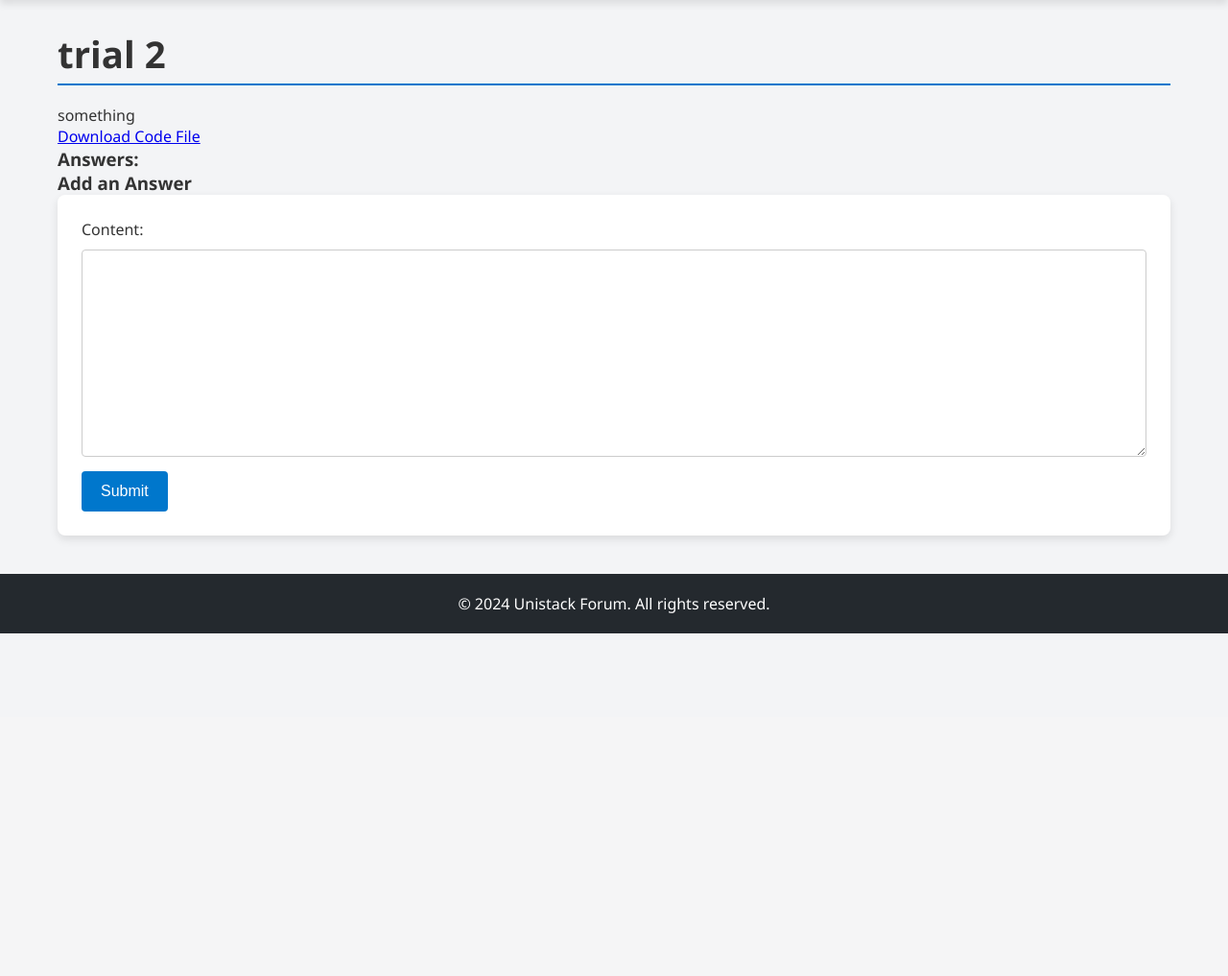
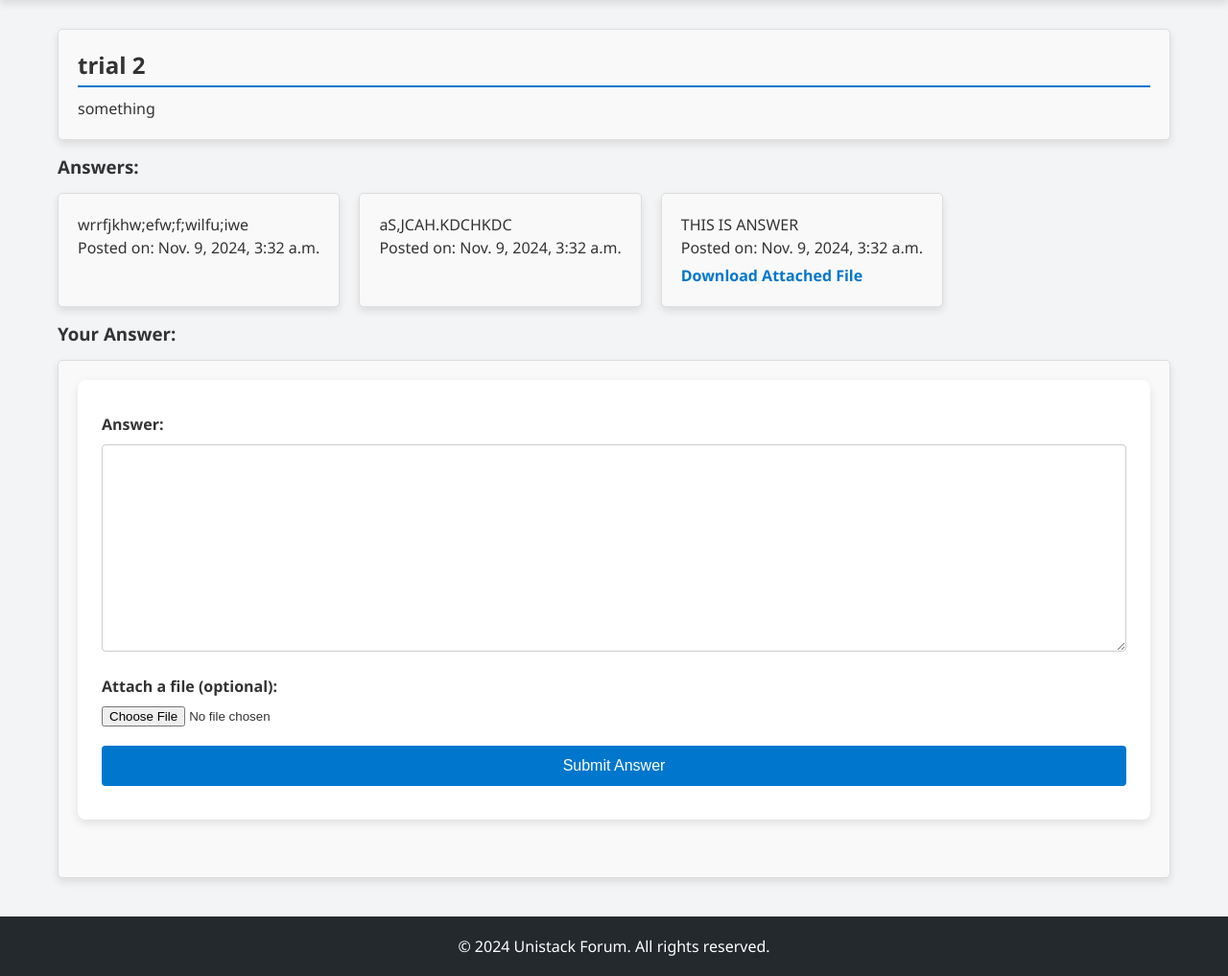
Before and after one commit to Nair3091/DjangoProject, a Django app: page /post/2/ in a window 1280 px wide. Shown: the part 53-1070 px from the top of the page at 96% size. Before the commit the page ends 713 px from the top, so only its background shows below. Run offline with Django 5.2, Linux system fonts and the light colour scheme; data comes from the database, SQL or seed files in the repository.

Commit message:
why will u not work

```diff
--- a/Unistack/forms.py
+++ b/Unistack/forms.py
@@ -9,4 +9,4 @@ class PostForm(forms.ModelForm):
 class AnswerForm(forms.ModelForm):
     class Meta:
         model = Answer
-        fields = ['content']
+        fields = ['content','file']
--- a/Unistack/models.py
+++ b/Unistack/models.py
@@ -1,22 +1,18 @@
 from django.db import models
-from django.contrib.auth.models import User
 
 class Post(models.Model):
-    user = models.ForeignKey(User, on_delete=models.CASCADE, related_name='posts')
-    title = models.CharField(max_length=200)
+    title = models.CharField(max_length=255)
     content = models.TextField()
-    code_snippet = models.TextField(blank=True, null=True)
-    code_file = models.FileField(upload_to='code_files/', blank=True, null=True)
     created_at = models.DateTimeField(auto_now_add=True)
+    code_snippet = models.TextField(blank=True, null=True)  # Add this field
+    code_file = models.FileField(upload_to='uploads/', blank=True, null=True)  # Add this field for file upload
 
-    def __str__(self):
-        return self.title
 
 class Answer(models.Model):
     post = models.ForeignKey(Post, on_delete=models.CASCADE, related_name='answers')
-    user = models.ForeignKey(User, on_delete=models.CASCADE, related_name='answers')
     content = models.TextField()
     created_at = models.DateTimeField(auto_now_add=True)
+    file = models.FileField(upload_to='uploads/', blank=True, null=True)  # New field for file upload
 
     def __str__(self):
-        return f"Answer by {self.user.username} on {self.post.title}"
+        return self.content[:50]
--- a/Unistack/views.py
+++ b/Unistack/views.py
@@ -28,8 +28,18 @@ def create_post(request):
 def post_detail(request, post_id):
     post = get_object_or_404(Post, id=post_id)
     answers = post.answers.all()
-    answer_form = AnswerForm()
-    return render(request, 'post_detail.html', {'post': post, 'answers': answers, 'answer_form': answer_form})
+
+    if request.method == 'POST':
+        form = AnswerForm(request.POST, request.FILES)  # Add request.FILES for file handling
+        if form.is_valid():
+            answer = form.save(commit=False)
+            answer.post = post
+            answer.save()
+            return redirect('post_detail', post_id=post.id)
+    else:
+        form = AnswerForm()
+
+    return render(request, 'post_detail.html', {'post': post, 'answers': answers, 'form': form})
 
 # Add an answer to a post
 @login_required
--- a/templates/base.html
+++ b/templates/base.html
@@ -157,6 +157,71 @@
             text-align: center;
             margin-top: 40px;
         }
+        form label {
+    font-weight: bold;
+    margin-top: 10px;
+    display: block;
+    color: #333;
+}
+    form input[type="file"] {
+    margin: 10px 0;
+    }
+
+/* Download link styling */
+    .post-card a {
+    color: #0077cc;
+    font-weight: bold;
+    text-decoration: none;
+    display: inline-block;
+    margin-top: 5px;
+    }
+.post-card a:hover {
+    text-decoration: underline;
+}
+.card {
+    background-color: #f9f9f9;
+    border: 1px solid #ddd;
+    border-radius: 5px;
+    padding: 20px;
+    margin: 15px 0;
+    box-shadow: 0px 4px 8px rgba(0, 0, 0, 0.1);
+}
+
+/* Typography for post title and content */
+.card h2 {
+    font-size: 1.5em;
+    margin-bottom: 10px;
+}
+
+.card p {
+    font-size: 1em;
+    line-height: 1.5;
+    color: #333;
+}
+
+/* Download link styling */
+.card a {
+    color: #0077cc;
+    font-weight: bold;
+    text-decoration: none;
+    display: inline-block;
+    margin-top: 5px;
+}
+
+.card a:hover {
+    text-decoration: underline;
+}
+
+/* Form styling inside card */
+form label {
+    font-weight: bold;
+    display: block;
+    color: #333;
+    margin-top: 10px;
+}
+form input[type="file"], form input[type="submit"] {
+    margin: 10px 0;
+}
 
     </style>
 </head>
--- a/templates/post_detail.html
+++ b/templates/post_detail.html
@@ -1,22 +1,40 @@
 {% extends 'base.html' %}
+
+{% block title %}{{ post.title }}{% endblock %}
+
 {% block content %}
+<div class="card">
     <h2>{{ post.title }}</h2>
     <p>{{ post.content }}</p>
-  {% if post.code_snippet %}
-    <pre>{{ post.code_snippet }}</pre>
+</div>
+
+<h3>Answers:</h3>
+<div class="content">
+    {% for answer in answers %}
+        <div class="card">
+            <p>{{ answer.content }}</p>
+            <p class="meta">Posted on: {{ answer.created_at }}</p>
+
+            {% if answer.file %}
+                <p><a href="{{ answer.file.url }}" download>Download Attached File</a></p>
             {% endif %}
-  {% if post.code_file %}
-    <a href="{{ post.code_file.url }}">Download Code File</a>
-  {% endif %}
-  <h3>Answers:</h3>
-  {% for answer in answers %}
-    <p>{{ answer.content }} - by {{ answer.user.username }}</p>
+        </div>
+    {% empty %}
+        <p>No answers yet. Be the first to respond!</p>
     {% endfor %}
+</div>
 
-  <h3>Add an Answer</h3>
-  <form method="post" action="{% url 'add_answer' post.id %}">
+<h3>Your Answer:</h3>
+<div class="card">
+    <form method="post" enctype="multipart/form-data">
         {% csrf_token %}
-    {{ answer_form.as_p }}
-    <button type="submit">Submit</button>
+        <label for="content">Answer:</label>
+        {{ form.content }}
+
+        <label for="file">Attach a file (optional):</label>
+        {{ form.file }}
+
+        <input type="submit" value="Submit Answer">
     </form>
+</div>
 {% endblock %}
```
Also changed, not shown: Unistack/migrations/0002_remove_answer_user_remove_post_user_answer_file_and_more.py (added), db.sqlite3, 1 other file. Lines whose indentation alone changed are shown as unchanged.
